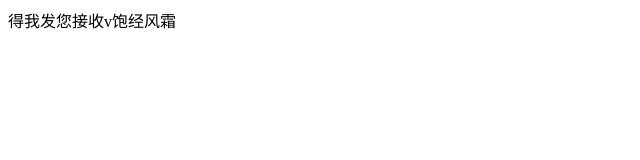
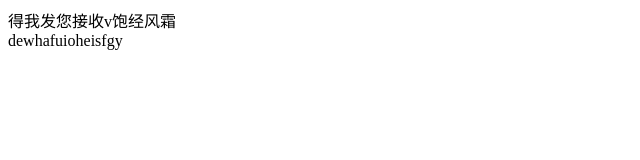
Before and after one commit to 123456qwertyuiop/song, a plain HTML site: page index.html in a window 1280 px wide. Shown: the whole page, without its empty margins (0-640 px from the left). Drawn offline with Linux system fonts and the light colour scheme.

Commit message:
添加了div

```diff
--- a/index.html
+++ b/index.html
@@ -6,5 +6,6 @@
 </head>
 <body>
 	<div>得我发您接收v饱经风霜</div>
+	<div>dewhafuioheisfgy</div>
 </body>
 </html>
```
